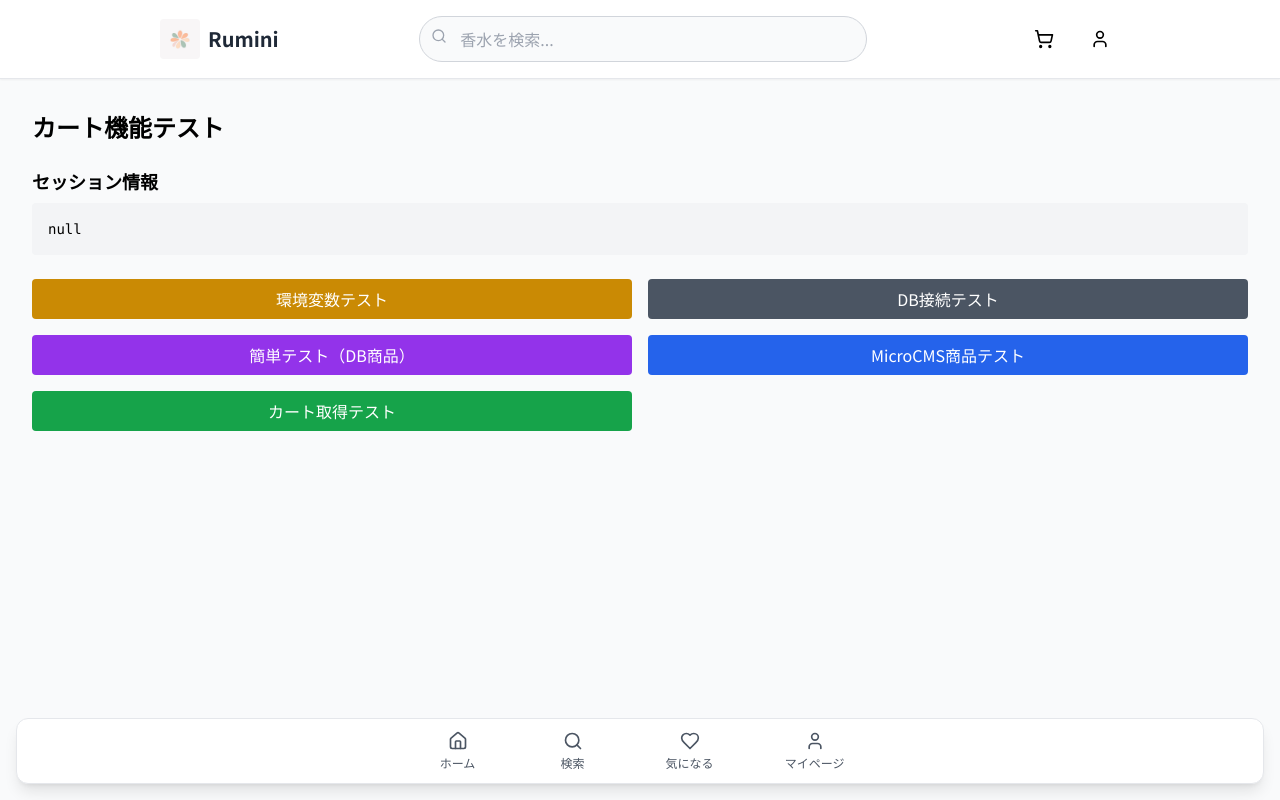
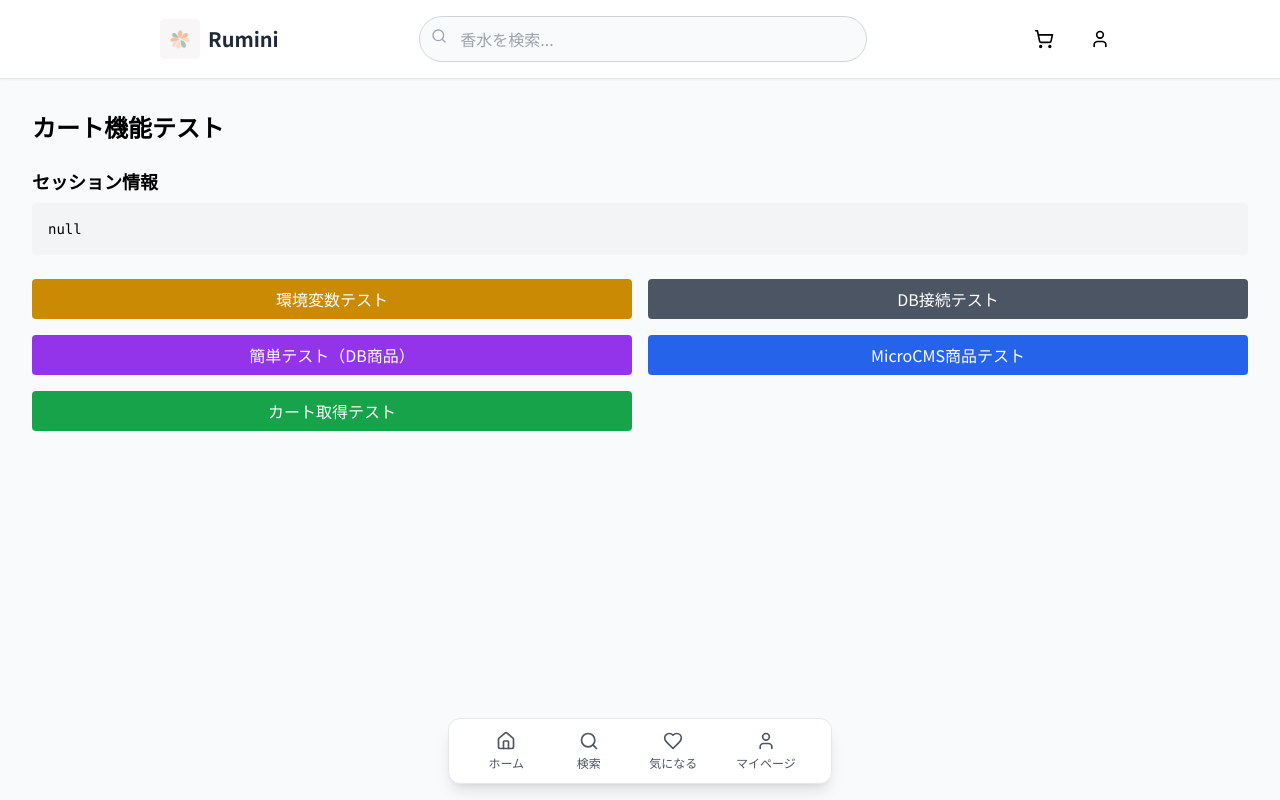
Before and after one commit to m44442/fragrance-commerce, a Next.js app: page /test-cart in a window 1280 px wide. Built offline with nearby package versions, Linux system fonts and the light colour scheme; no server answers.

Commit message:
お願いします

```diff
--- a/src/app/components/BottomNavigation.tsx
+++ b/src/app/components/BottomNavigation.tsx
@@ -19,8 +19,8 @@ export default function BottomNavigation() {
   const { data: session } = useSession();
 
   return (
-    <nav className="fixed bottom-4 left-4 right-4 bg-white border border-gray-200 z-50 shadow-lg rounded-xl">
-      <div className="flex items-center justify-around h-16 max-w-lg mx-auto px-4">
+    <nav className="fixed bottom-4 left-4 right-4 md:left-1/2 md:right-auto md:transform md:-translate-x-1/2 md:w-96 bg-white border border-gray-200 z-50 shadow-lg rounded-xl">
+      <div className="flex items-center justify-around h-16 px-4">
         {navItems.map((item) => {
           const isActive = pathname === item.href;
           const needsAuth = item.href === "/favorites" || item.href === "/profile";
--- a/src/app/layout.tsx
+++ b/src/app/layout.tsx
@@ -112,7 +112,7 @@ export default function RootLayout({
         <NextAuthProvider>
           <div className="flex flex-col min-h-screen">
             <Header />
-            <main className="flex-1 pb-16">
+            <main className="flex-1 pb-20">
               <div className="w-full max-w-7xl mx-auto">
                 {children}
               </div>
```
